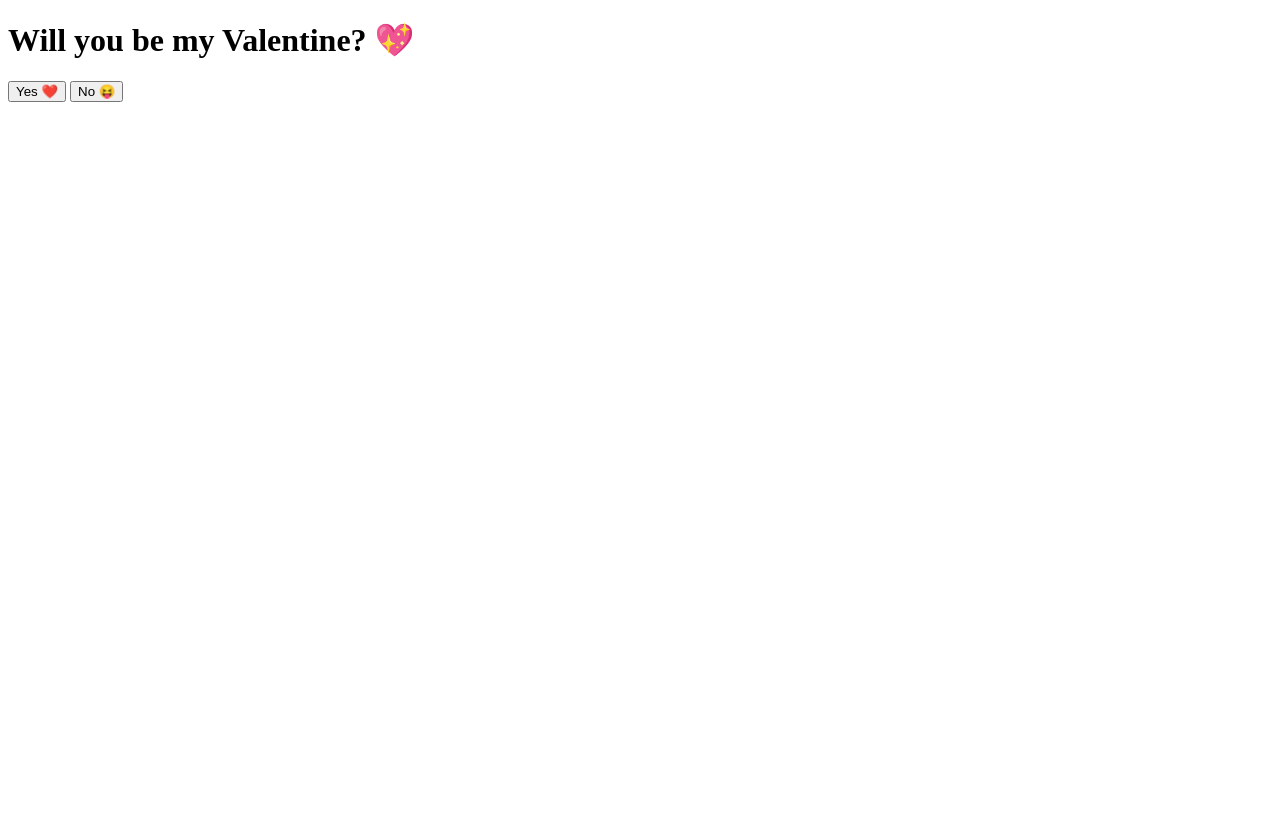
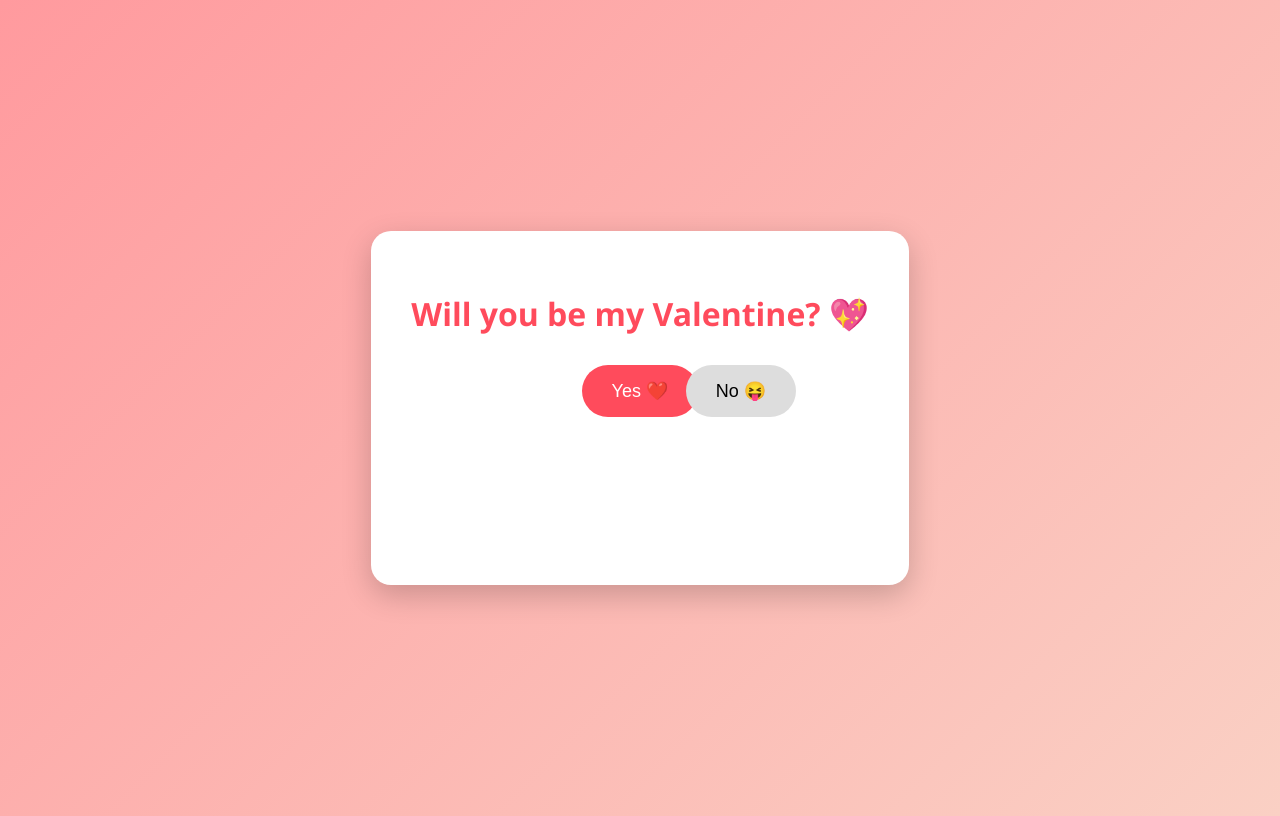
Before and after one commit to Sachin-Sharpencode/MyValentine, a plain HTML site: page index.html in a window 1280 px wide. Drawn offline with nearby package versions, Linux system fonts and the light colour scheme.

Commit message:
Update style.css

```diff
--- a/style.css
+++ b/style.css
@@ -1,24 +1,53 @@
-<!DOCTYPE html>
-<html lang="en">
-<head>
-    <meta charset="UTF-8">
-    <title>Be My Valentine ❤️</title>
-    <link rel="stylesheet" href="style.css">
-    <script src="https://code.jquery.com/jquery-3.6.0.min.js"></script>
-</head>
-<body>
+body {
+    background: linear-gradient(135deg, #ff9a9e, #fad0c4);
+    font-family: 'Segoe UI', sans-serif;
+    height: 100vh;
+    display: flex;
+    justify-content: center;
+    align-items: center;
+}
 
-<div class="container">
-    <h1>Will you be my Valentine? 💖</h1>
+.container {
+    background: white;
+    padding: 40px;
+    border-radius: 20px;
+    text-align: center;
+    box-shadow: 0 10px 30px rgba(0,0,0,0.2);
+}
 
-    <div class="buttons">
-        <button id="yesBtn">Yes ❤️</button>
-        <button id="noBtn">No 😝</button>
-    </div>
+h1 {
+    margin-bottom: 30px;
+    color: #ff4b5c;
+}
 
-    <div id="message"></div>
-</div>
+.buttons {
+    position: relative;
+    height: 150px;
+}
 
-<script src="script.js"></script>
-</body>
-</html>
+button {
+    padding: 15px 30px;
+    font-size: 18px;
+    border: none;
+    border-radius: 30px;
+    cursor: pointer;
+    transition: 0.2s;
+}
+
+#yesBtn {
+    background-color: #ff4b5c;
+    color: white;
+}
+
+#noBtn {
+    background-color: #ddd;
+    position: absolute;
+    left: 60%;
+}
+
+#message {
+    margin-top: 30px;
+    font-size: 22px;
+    color: #ff4b5c;
+    font-weight: bold;
+}
```
